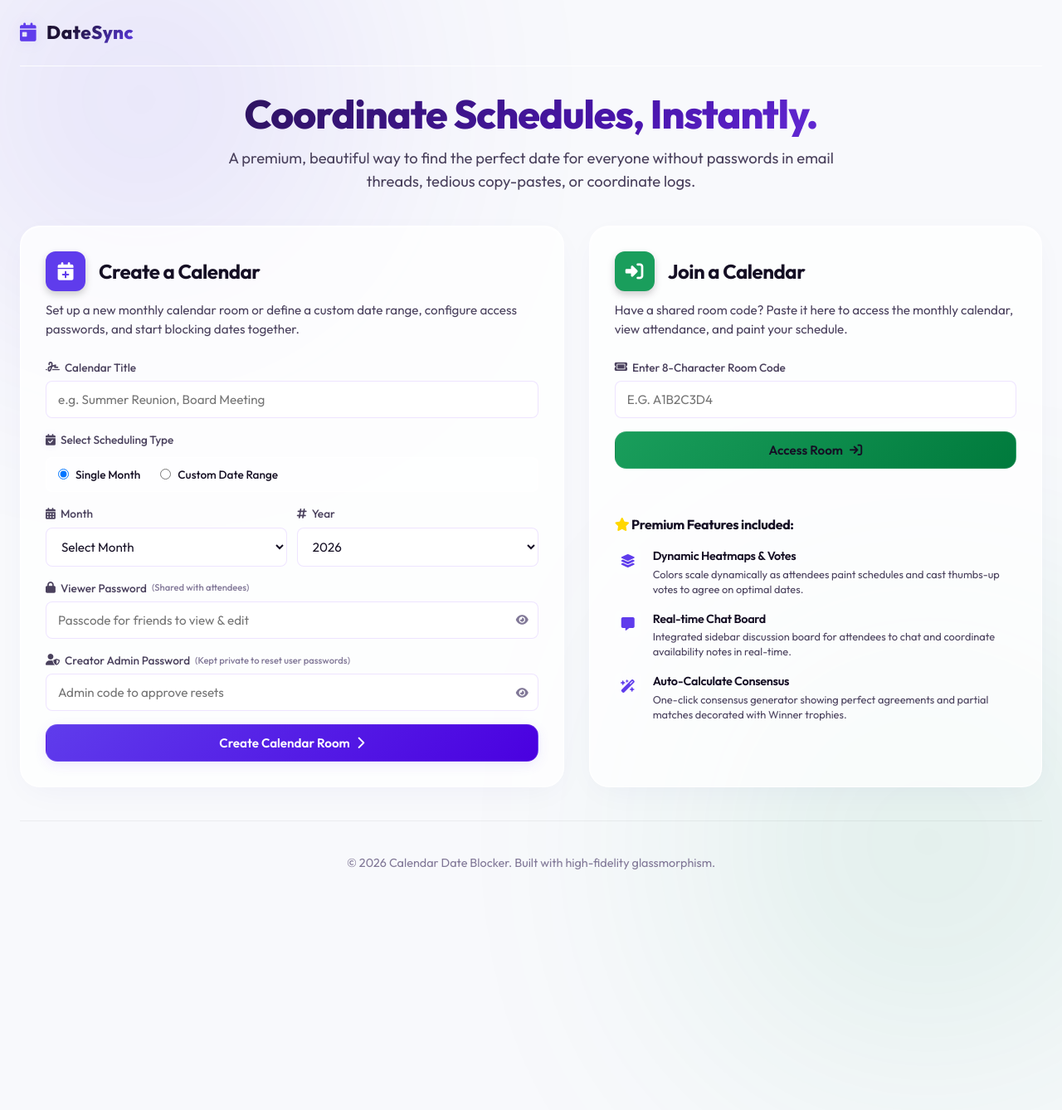
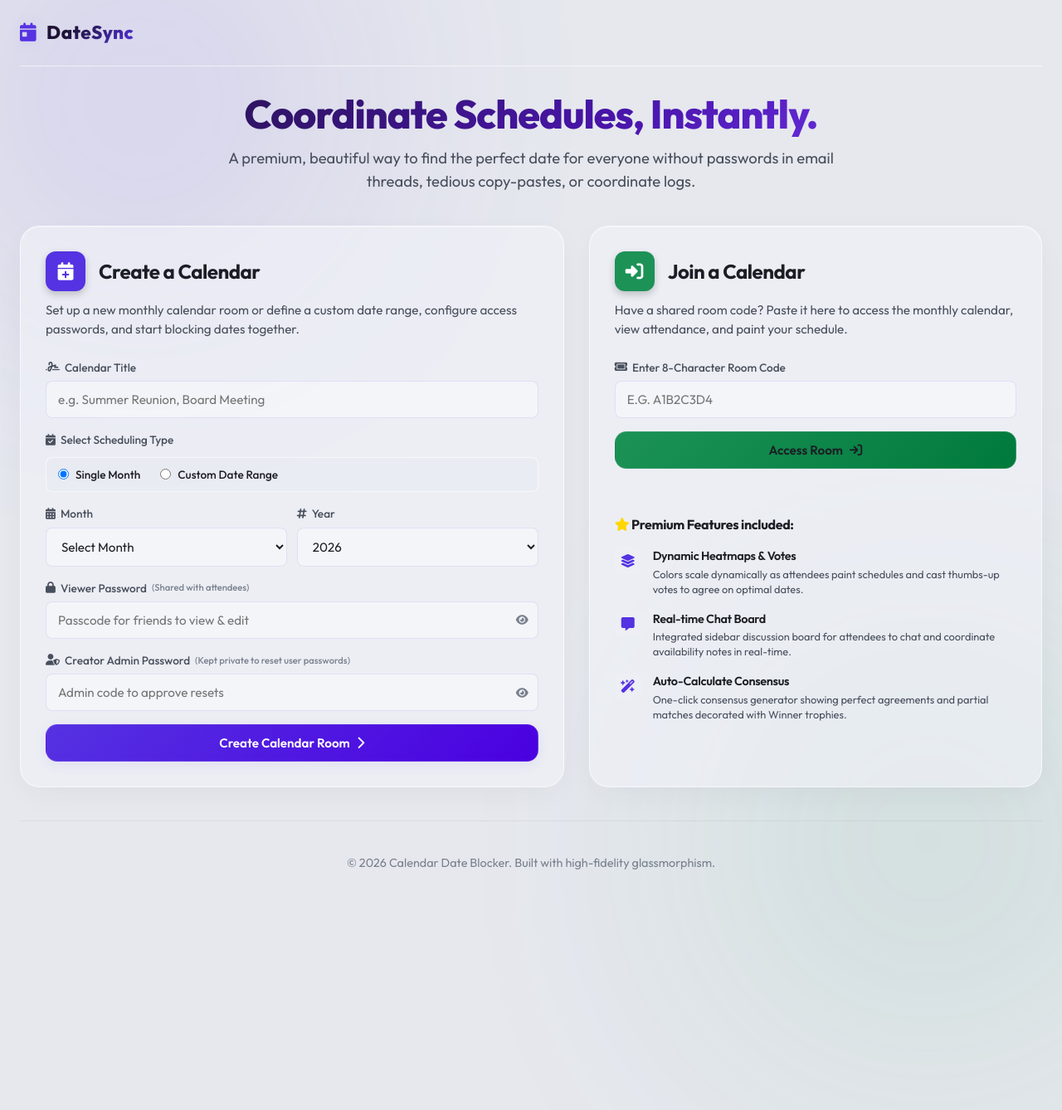
Before and after one commit to Parvanshu12/Parmanu-Calender, a Flask app: page / in a window 1280 px wide; the page is wider, and only the part inside the window is pictured. Shown: that part at 83% size. Run offline with Flask 3, Linux system fonts and the light colour scheme.

Commit message:
Polish theme to soothing slate-grey frosted glassmorphism for eye comfort

```diff
--- a/static/css/styles.css
+++ b/static/css/styles.css
@@ -7,30 +7,30 @@
     --font-primary: 'Outfit', sans-serif;
     --font-secondary: 'Plus Jakarta Sans', sans-serif;
 
-    /* Premium Ultra-Light & Glowing HSL Color System */
-    --bg-dark: #f8f9fc;
-    --bg-deep: #f0f2f7;
-    --violet: hsl(252, 82%, 58%);
-    --violet-glow: hsla(252, 82%, 58%, 0.1);
-    --violet-hover: hsl(252, 82%, 64%);
-    --emerald: hsl(150, 72%, 36%);
-    --emerald-glow: hsla(150, 72%, 36%, 0.1);
-    --rose: hsl(355, 78%, 52%);
-    --rose-glow: hsla(355, 78%, 52%, 0.1);
-    --amber: hsl(40, 92%, 45%);
-
-    /* Sleek Deep Slate Typography for extreme contrast and premium feel */
-    --text-primary: #150f24;
-    --text-secondary: #4a415d;
-    --text-muted: #817897;
-
-    /* High-Fidelity Light Frosted Glassmorphism Specs */
-    --glass-bg: rgba(255, 255, 255, 0.75);
-    --glass-border: rgba(255, 255, 255, 0.9);
-    --glass-border-glow: rgba(138, 75, 255, 0.35);
-    --glass-panel-bg: rgba(255, 255, 255, 0.45);
-    --glass-shadow: 0 10px 40px -10px rgba(31, 38, 135, 0.05), 0 1px 1px 0 rgba(255, 255, 255, 0.8) inset;
-    --glow-shadow: 0 0 30px rgba(138, 75, 255, 0.12);
+    /* Soothing Premium Slate-Grey HSL Color System (Greyish Brightness) */
+    --bg-dark: #e6e8ee;
+    --bg-deep: #d5d7df;
+    --violet: hsl(252, 75%, 54%);
+    --violet-glow: hsla(252, 75%, 54%, 0.08);
+    --violet-hover: hsl(252, 75%, 60%);
+    --emerald: hsl(150, 68%, 34%);
+    --emerald-glow: hsla(150, 68%, 34%, 0.08);
+    --rose: hsl(355, 74%, 48%);
+    --rose-glow: hsla(355, 74%, 48%, 0.08);
+    --amber: hsl(40, 88%, 42%);
+
+    /* Sleek Deep Slate Charcoal Typography for maximum legibility and eye comfort */
+    --text-primary: #1b1e24;
+    --text-secondary: #484f5c;
+    --text-muted: #79808d;
+
+    /* Premium Matte Slate-Grey Glassmorphism Specs (Soft & Glare-Free) */
+    --glass-bg: rgba(240, 242, 247, 0.65);
+    --glass-border: rgba(255, 255, 255, 0.6);
+    --glass-border-glow: rgba(108, 93, 211, 0.25);
+    --glass-panel-bg: rgba(230, 233, 240, 0.5);
+    --glass-shadow: 0 10px 40px -10px rgba(50, 55, 70, 0.07), 0 1px 1px 0 rgba(255, 255, 255, 0.4) inset;
+    --glow-shadow: 0 0 30px rgba(108, 93, 211, 0.06);
 
     --radius-sm: 8px;
     --radius-md: 14px;
@@ -363,8 +363,8 @@ label {
 }
 
 input, select {
-    background-color: rgba(255, 255, 255, 0.7);
-    border: 1px solid rgba(138, 75, 255, 0.15);
+    background-color: rgba(255, 255, 255, 0.4);
+    border: 1px solid rgba(108, 93, 211, 0.15);
     border-radius: var(--radius-sm);
     color: var(--text-primary);
     padding: 12px 14px;
@@ -1288,7 +1288,7 @@ select option {
 }
 
 .bg-glass-dark {
-    background-color: rgba(255, 255, 255, 0.5);
+    background-color: rgba(230, 233, 240, 0.45);
 }
 
 .info-row {
```
Also changed, not shown: other parts of static/css/styles.css (+17 -17 lines).
